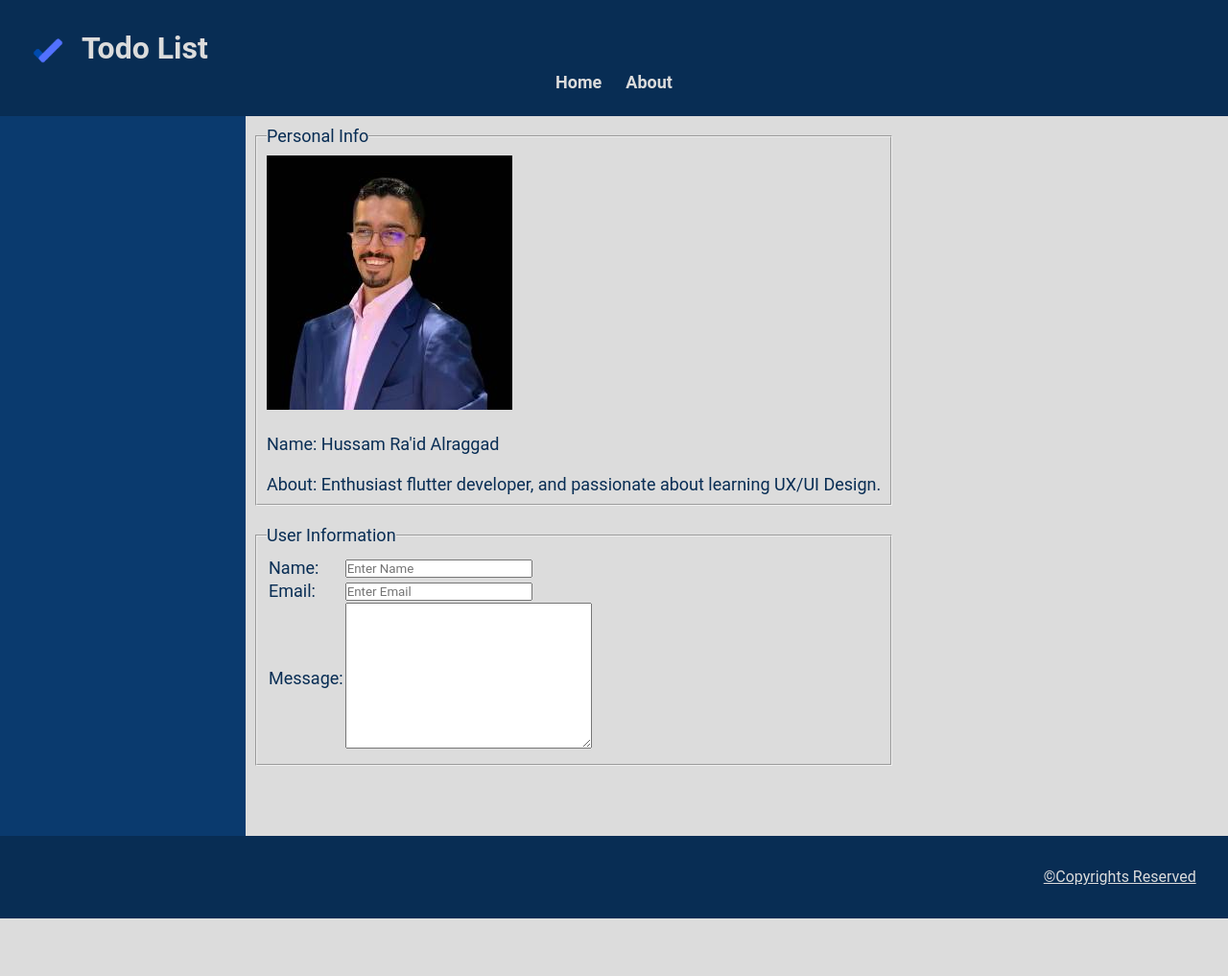
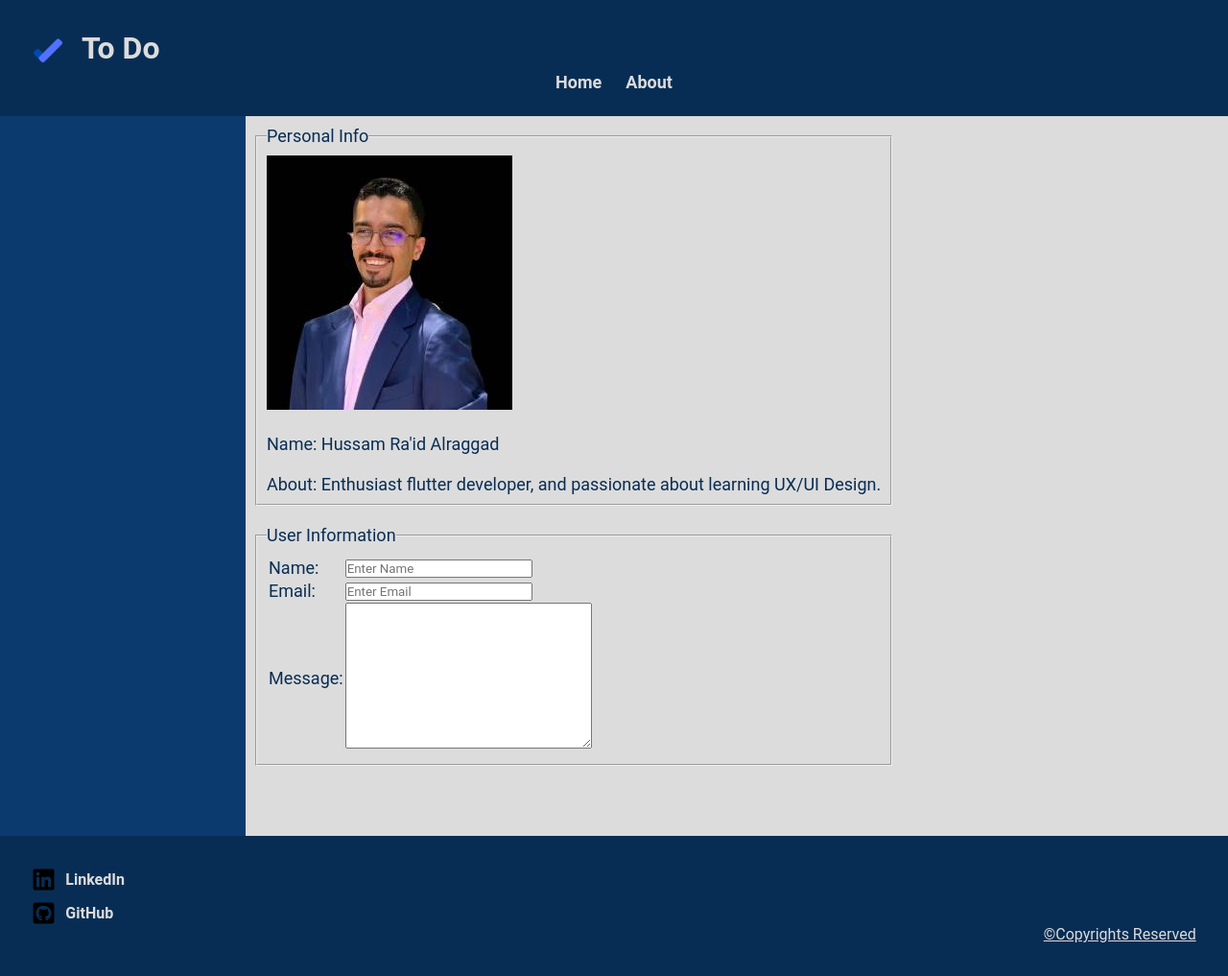
Before and after one commit to EngHussam23/todo-project, a plain HTML site: page about.html in a window 1280 px wide. Shown: the whole page at 96% size. Before the commit the page ends 957 px from the top, so only its background shows below. Drawn offline with Linux system fonts and the light colour scheme.

Commit message:
edited the design and done more work in the js file but still not don yet

```diff
--- a/about.html
+++ b/about.html
@@ -13,7 +13,7 @@
     <header>
         <h1 class="web_page_name">
             <img src="assets/To_Do_List_logo.png" alt="To Do logo" width="50px" height="50px">
-            Todo List
+            To Do
         </h1>
         <ul>
             <li>
@@ -74,6 +74,10 @@
         </section>
     </main>
     <footer>
+        <section class="social_links">
+            <a href=""><img src="assets/linkedin.svg" alt="LinkedIn Icon with link" width="25" height="25">LinkedIn</a>
+            <a href=""><img src="assets/square-github.svg" alt="GitHub Icon with link" width="25" height="25">GitHub</a>
+        </section>
         <p class="copyrights_text">
             &copy;Copyrights Reserved
         </p>
--- a/styles/about.css
+++ b/styles/about.css
@@ -31,7 +31,7 @@ header ul {
     font-size: 18px;
 }
 
-header ul li a {
+a {
     text-decoration: none;
     font-weight: bold;
     color: rgb(220, 220, 220);
@@ -83,3 +83,15 @@ footer {
     color: rgb(220, 220, 220);
     bottom: 0px;
 }
+
+.social_links {
+    display: flex;
+    flex-direction: column;
+    gap: 10px;
+}
+
+.social_links a {
+    display: flex;
+    align-items: center;
+    gap: 10px;
+}
--- a/styles/index.css
+++ b/styles/index.css
@@ -31,7 +31,7 @@ header ul {
     font-size: 18px;
 }
 
-header ul li a {
+a {
     text-decoration: none;
     font-weight: bold;
     color: rgb(220, 220, 220);
@@ -52,8 +52,13 @@ main {
     color: rgb(220, 220, 220);
 }
 
-.side_bar a {
-    color: rgb(220, 220, 220);
+.side_bar ul {
+    list-style: none;
+    padding: 25px;
+}
+
+.side_bar ul li {
+    padding: 50px;
 }
 
 .inner_body {
@@ -80,4 +85,19 @@ footer {
     background-color: rgb(8, 45, 84);
     color: rgb(220, 220, 220);
     bottom: 0px;
+    display: flex;
+    justify-content: space-between;
+    align-items: center;
 }
+
+.social_links {
+    display: flex;
+    flex-direction: column;
+    gap: 10px;
+}
+
+.social_links a {
+    display: flex;
+    align-items: center;
+    gap: 10px;
+}
```
Also changed, not shown: index.html (+21 -2 lines), js/app.js (+8 -9 lines), assets/linkedin.svg (added), assets/square-github.svg (added).
